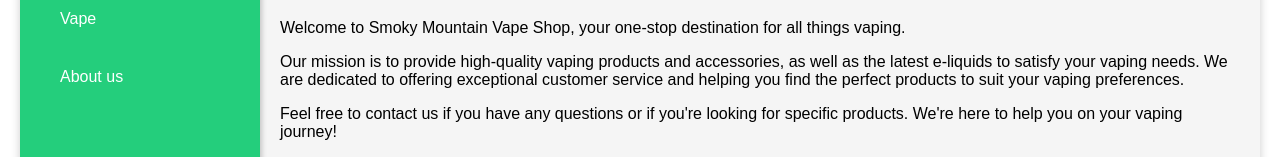
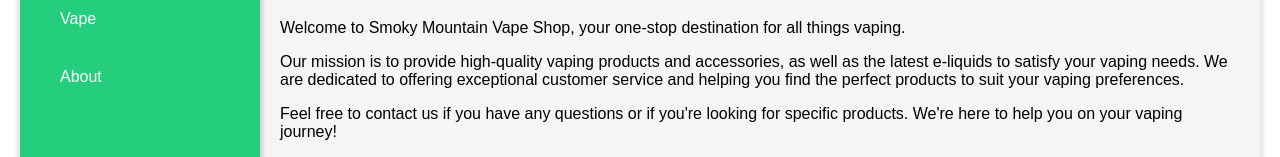
Before and after one commit to RizeElxtric/training1, a React (Create React App) app: page /about-us in a window 1280 px wide. Shown: the part 176-333 px from the top of the page. Built offline with nearby package versions, Linux system fonts and the light colour scheme.

Commit message:
Update about-us.tsx

```diff
--- a/src/about-us/about-us.tsx
+++ b/src/about-us/about-us.tsx
@@ -12,7 +12,7 @@
           <li className="menu-item"><Link to="/dashboard">Home</Link></li>
           <li className="menu-item"><Link to="/juice">Juice</Link></li>
           <li className="menu-item"><Link to="/vape">Vape</Link></li>
-          <li className="menu-item"><Link to="/about-us">About us</Link></li>
+          <li className="menu-item"><Link to="/about-us">About</Link></li>
         </ul>
       </div>
 
```
